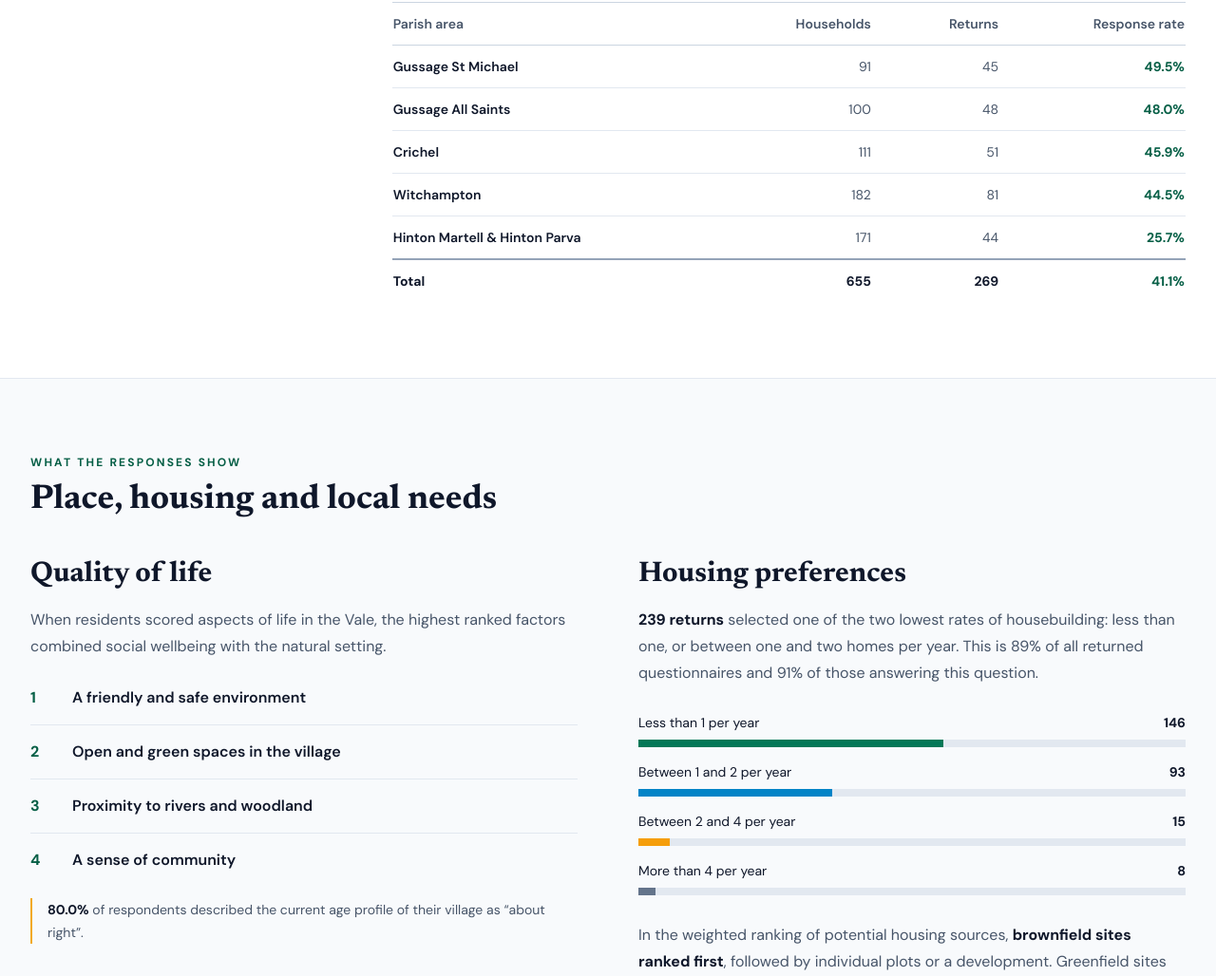
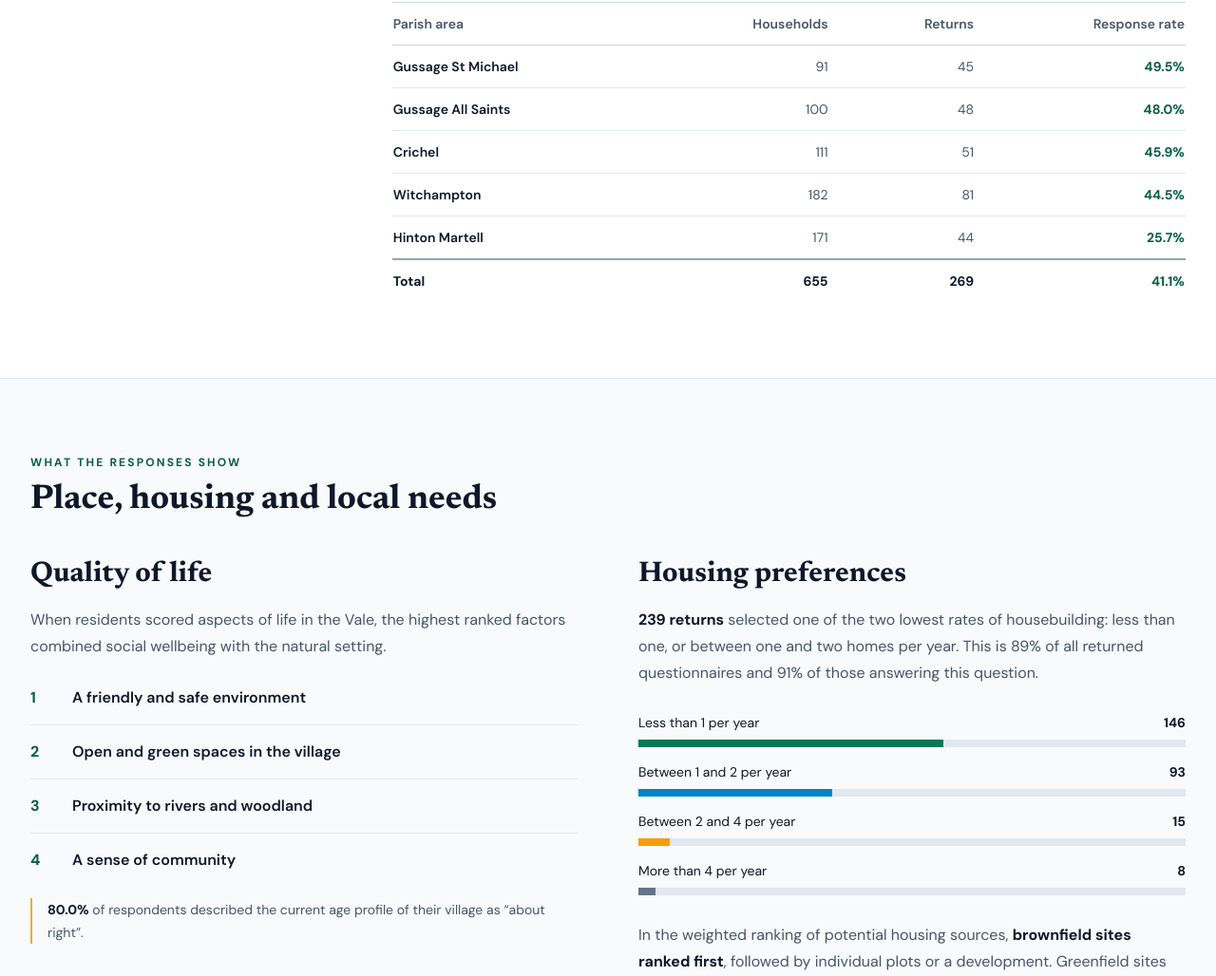
Before and after one commit to sonicated/valeofallenplan, a website: page survey-results.html in a window 1280 px wide. Shown: the part 1039-2067 px from the top of the page at 95% size. Drawn offline with nearby package versions, Linux system fonts and the light colour scheme.

Commit message:
fix: update Hinton Martell entry in survey results for accuracy

```diff
--- a/survey-results.html
+++ b/survey-results.html
@@ -51,7 +51,7 @@
                   <tr><th scope="row" class="py-3 pe-4 font-semibold text-slate-900">Gussage All Saints</th><td class="px-4 py-3 text-right text-slate-600">100</td><td class="px-4 py-3 text-right text-slate-600">48</td><td class="py-3 ps-4 text-right font-bold text-emerald-800">48.0%</td></tr>
                   <tr><th scope="row" class="py-3 pe-4 font-semibold text-slate-900">Crichel</th><td class="px-4 py-3 text-right text-slate-600">111</td><td class="px-4 py-3 text-right text-slate-600">51</td><td class="py-3 ps-4 text-right font-bold text-emerald-800">45.9%</td></tr>
                   <tr><th scope="row" class="py-3 pe-4 font-semibold text-slate-900">Witchampton</th><td class="px-4 py-3 text-right text-slate-600">182</td><td class="px-4 py-3 text-right text-slate-600">81</td><td class="py-3 ps-4 text-right font-bold text-emerald-800">44.5%</td></tr>
-                  <tr><th scope="row" class="py-3 pe-4 font-semibold text-slate-900">Hinton Martell &amp; Hinton Parva</th><td class="px-4 py-3 text-right text-slate-600">171</td><td class="px-4 py-3 text-right text-slate-600">44</td><td class="py-3 ps-4 text-right font-bold text-emerald-800">25.7%</td></tr>
+                  <tr><th scope="row" class="py-3 pe-4 font-semibold text-slate-900">Hinton Martell</th><td class="px-4 py-3 text-right text-slate-600">171</td><td class="px-4 py-3 text-right text-slate-600">44</td><td class="py-3 ps-4 text-right font-bold text-emerald-800">25.7%</td></tr>
                 </tbody>
                 <tfoot><tr class="border-t-2 border-slate-400"><th scope="row" class="py-3 pe-4 font-bold text-slate-900">Total</th><td class="px-4 py-3 text-right font-bold text-slate-900">655</td><td class="px-4 py-3 text-right font-bold text-slate-900">269</td><td class="py-3 ps-4 text-right font-bold text-emerald-800">41.1%</td></tr></tfoot>
               </table>
```
Also changed, not shown: 1 other file.
